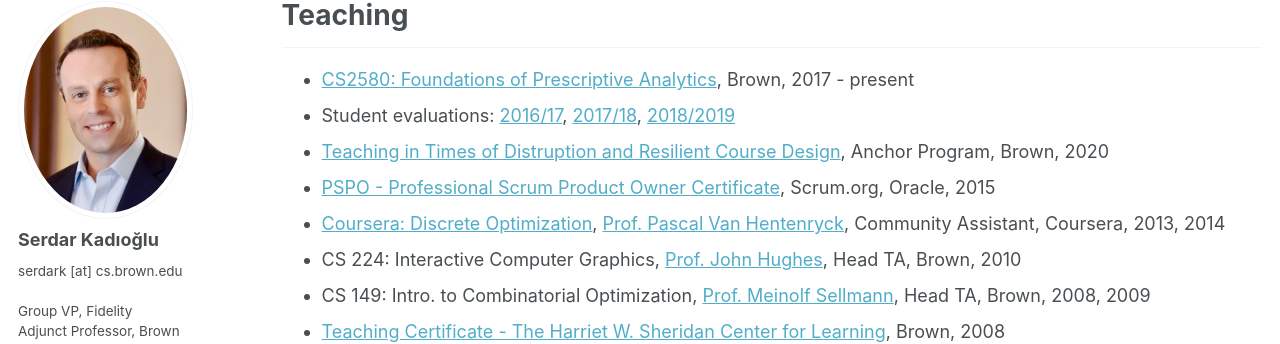
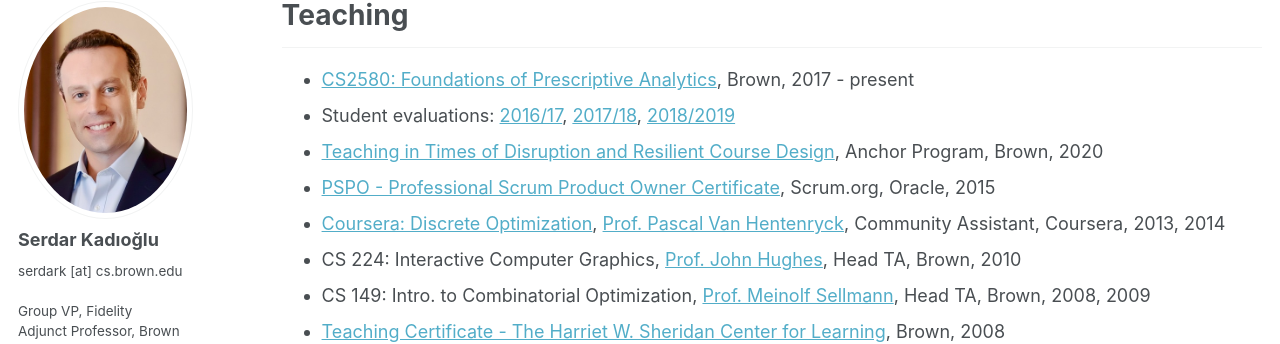
Before and after one commit to skadio/skadio.github.io, a Jekyll site: the page built from _pages/teaching.md, in a window 1280 px wide and 900 px high. Shown: the part 117-461 px from the top of the window. Built offline with Jekyll 4.4.1, drawn with Linux system fonts in a browser that asks for light colours.

Commit message:
Update teaching.md

```diff
--- a/_pages/teaching.md
+++ b/_pages/teaching.md
@@ -9,7 +9,7 @@ author_profile: true
 
 - [CS2580: Foundations of Prescriptive Analytics](https://cs.brown.edu/courses/csci2951-o/), Brown, 2017 - present
 - Student evaluations: [2016/17](https://cs.brown.edu/courses/csci2951-o/2017_spring/2017_spring_evaluations.pdf), [2017/18](https://cs.brown.edu/courses/csci2951-o/2017_fall/2017_fall_evaluations.pdf), [2018/2019](https://thecriticalreview.org/search/CSCI/2951O)
-- [Teaching in Times of Distruption and Resilient Course Design](https://www.brown.edu/sheridan/programs-services/institutes-retreats/anchor), Anchor Program, Brown, 2020
+- [Teaching in Times of Disruption and Resilient Course Design](https://www.brown.edu/sheridan/programs-services/institutes-retreats/anchor), Anchor Program, Brown, 2020
 - [PSPO - Professional Scrum Product Owner Certificate](https://www.scrum.org/professional-scrum-product-owner-i-certification), Scrum.org, Oracle, 2015
 - [Coursera: Discrete Optimization](https://www.coursera.org/learn/discrete-optimization), [Prof. Pascal Van Hentenryck](https://sites.gatech.edu/pascal-van-hentenryck/), Community Assistant, Coursera, 2013, 2014
 - CS 224: Interactive Computer Graphics, [Prof. John Hughes](http://cs.brown.edu/people/jhughes/), Head TA, Brown, 2010
```
